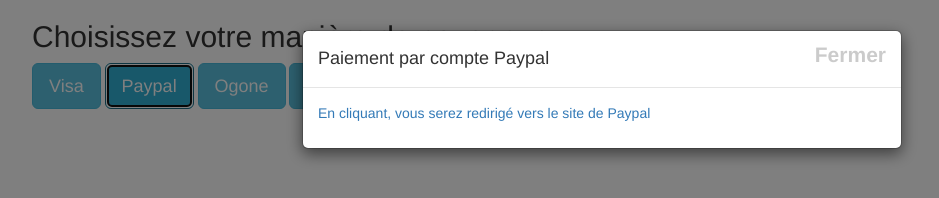
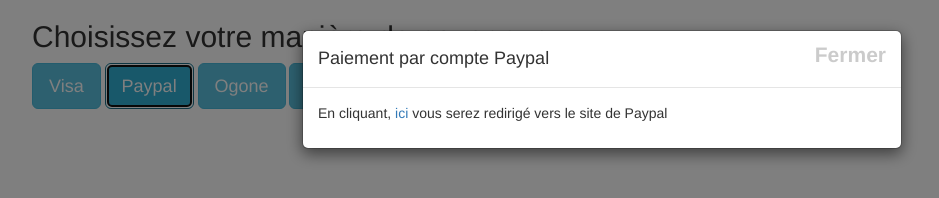
Before and after one commit to steff1461/Projet_restaurant, a plain HTML site: page html/ChoixPaiement.html in a window 1280 px wide. Both pictures are taken after a click on the button "Paypal". Shown: the whole page, without its empty margins (38-977 px from the left). Drawn offline with nearby package versions, Linux system fonts and the light colour scheme.

Commit message:
Default Changelist

```diff
--- a/html/ChoixPaiement.html
+++ b/html/ChoixPaiement.html
@@ -112,7 +112,7 @@
                     <h4 class="modal-title">Paiement par compte Paypal</h4>
                 </div>
                 <div class="modal-body">
-                    <p><a href="https://www.paypal.com/">En cliquant, vous serez redirigé vers le site de Paypal</a></p>
+                    <p>En cliquant, <a href="https://www.paypal.com/"> ici </a> vous serez redirigé vers le site de Paypal</p>
                 </div>
             </div>
         </div>
@@ -129,7 +129,7 @@
                     <h4 class="modal-title">Paiement par le site Ogone</h4>
                 </div>
                 <div class="modal-body">
-                    <p><a href="https://www.ingenico.com/">En cliquant, vous serez redirigé vers le site d'Ogone</a></p>
+                    <p>En cliquant, <a href="https://www.ingenico.com/"> ici </a>vous serez redirigé vers le site d'Ogone</p>
                 </div>
             </div>
         </div>
```
